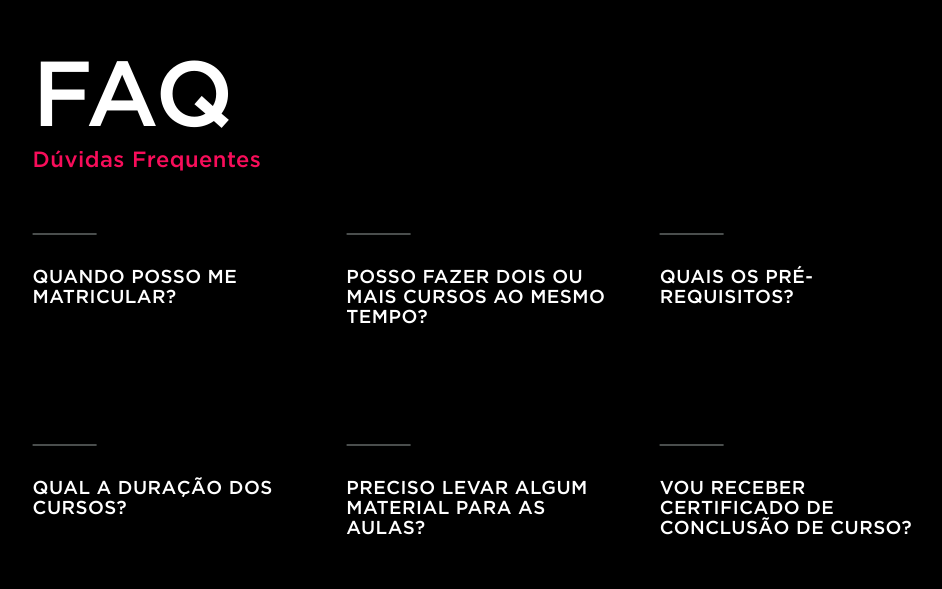
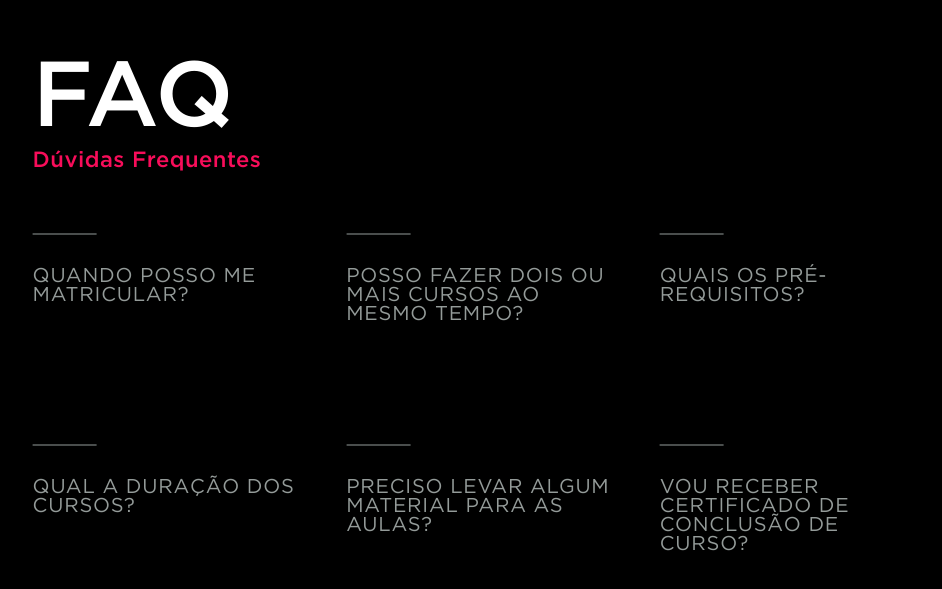
Before and after one commit to biancashiromoto/landing-page, a Next.js app: page / in a window 1280 px wide. Shown: the part 3339-3928 px from the top of the page, without its empty margins (89-1031 px from the left). Built offline with nearby package versions, Linux system fonts and the light colour scheme.

Commit message:
fix: enhance FAQ component interactions based on screen width

```diff
--- a/src/app/ui/faq/faq.tsx
+++ b/src/app/ui/faq/faq.tsx
@@ -4,8 +4,10 @@ import { useState } from "react";
 import styles from "./faq.module.scss";
 import { questions, QuestionType } from "./questions";
 import Question from "./question/question";
+import { useCustomContext } from "@/context/Provider";
 
 const FAQ = () => {
+  const { screenWidth } = useCustomContext();
   const [openIndex, setOpenIndex] = useState<number | null>(null);
 
   return (
@@ -20,8 +22,12 @@ const FAQ = () => {
             key={index}
             {...question}
             isOpen={openIndex === index}
-            onClick={() => setOpenIndex(openIndex === index ? null : index)}
-            onMouseEnter={() => setOpenIndex(index)}
+            onClick={() =>
+              screenWidth <= 768 &&
+              setOpenIndex(openIndex === index ? null : index)
+            }
+            onMouseEnter={() => screenWidth > 768 && setOpenIndex(index)}
+            onMouseLeave={() => screenWidth > 768 && setOpenIndex(null)}
           />
         ))}
       </div>
--- a/src/app/ui/faq/question/question.module.scss
+++ b/src/app/ui/faq/question/question.module.scss
@@ -76,7 +76,6 @@
     user-select: none;
   }
 
-  &:hover,
   &.open,
   &[open] {
     &::before {
--- a/src/app/ui/faq/question/question.tsx
+++ b/src/app/ui/faq/question/question.tsx
@@ -7,6 +7,7 @@ type QuestionProps = QuestionType & {
   isOpen: boolean;
   onClick: () => void;
   onMouseEnter: () => void;
+  onMouseLeave: () => void;
 };
 
 const Question = ({
@@ -15,14 +16,16 @@ const Question = ({
   isOpen,
   onClick,
   onMouseEnter,
+  onMouseLeave,
 }: QuestionProps) => {
   return (
     <div
       className={`${styles.question} ${isOpen ? styles.open : ""}`}
       onClick={onClick}
       onMouseEnter={onMouseEnter}
+      onMouseLeave={onMouseLeave}
     >
-      <h3>{question}</h3>
+      <summary>{question}</summary>
       <p>{answer}</p>
     </div>
   );
```
